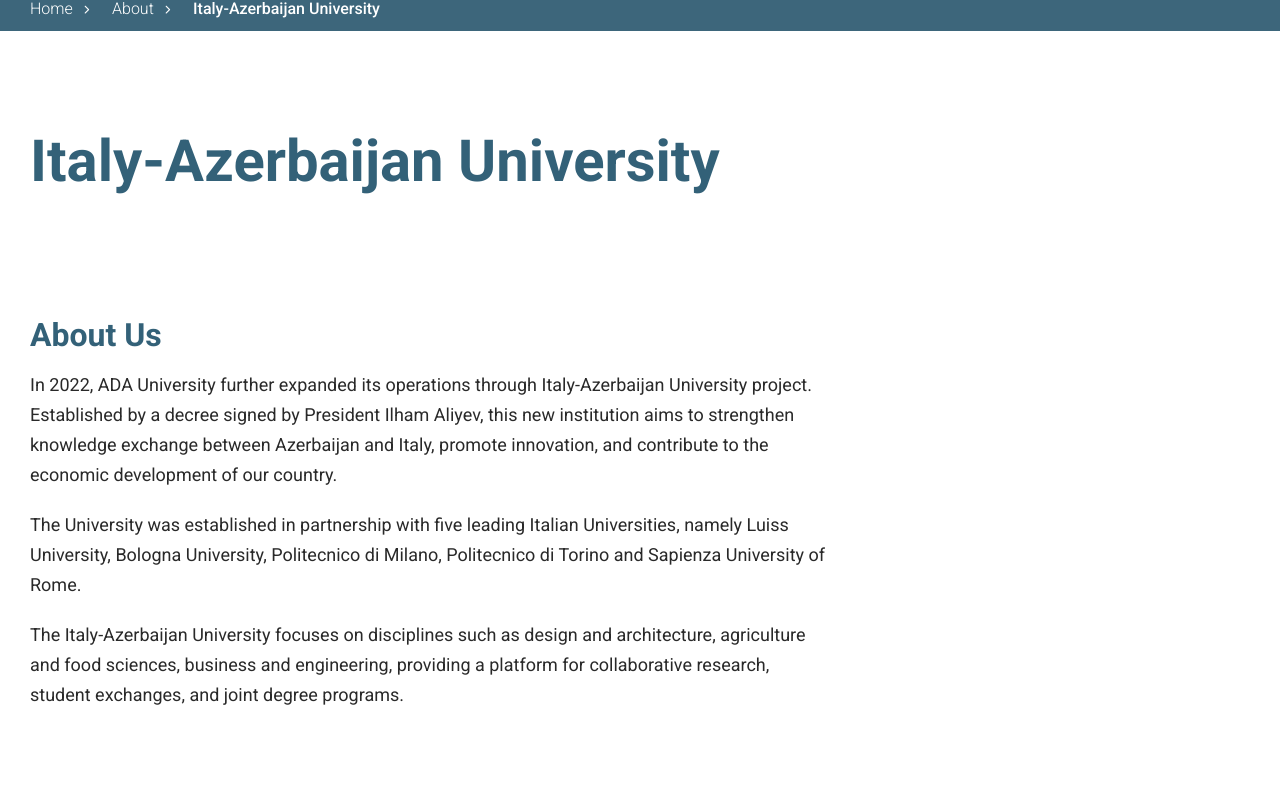
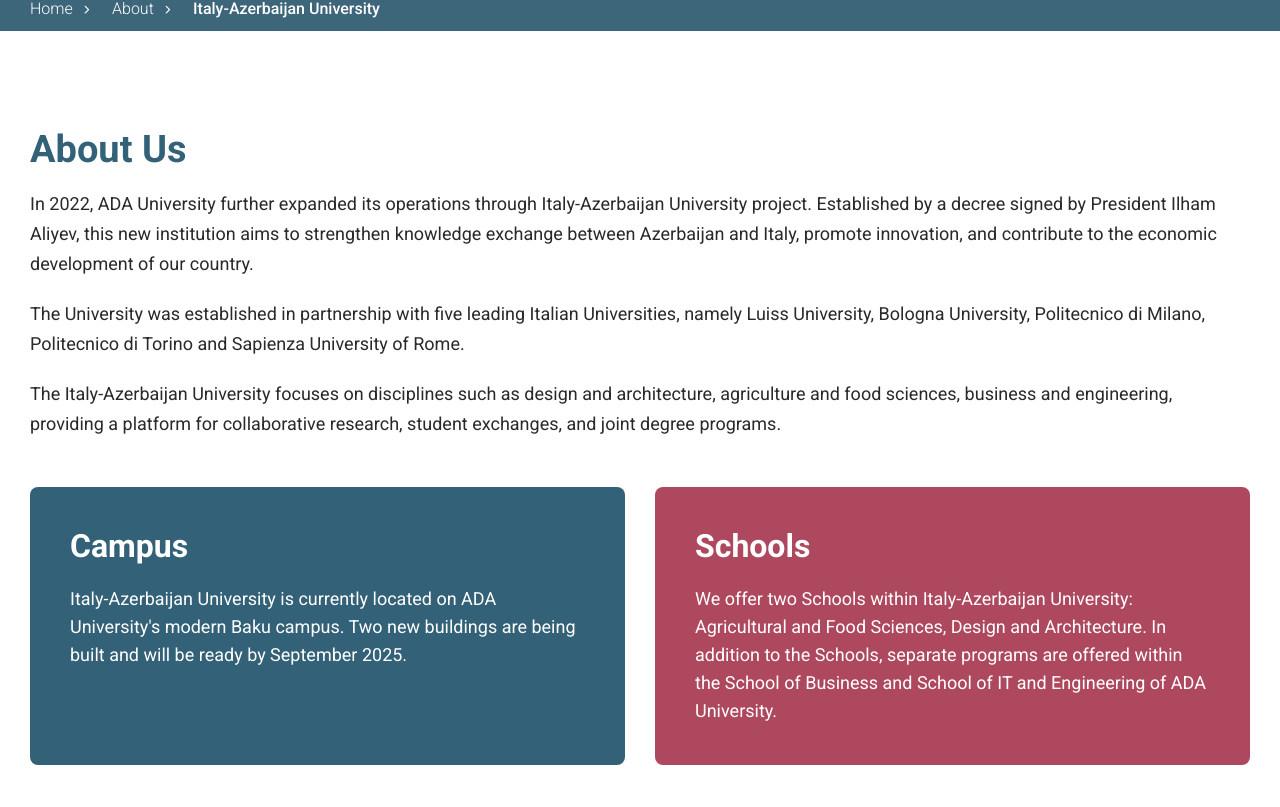
Before and after one commit to Ismayil338/ADA-Website-Clone, a React (Vite) app: page /en/about/Italy-Azerbaijan-university in a window 1280 px wide. Shown: the part 553-1360 px from the top of the page. Built offline with nearby package versions, Linux system fonts and the light colour scheme; grey boxes are pictures that could not be loaded.

Commit message:
improved design of Italy-Azerbaijan University page

```diff
--- a/src/pages/AboutItalyAzerbaijanUniversity.jsx
+++ b/src/pages/AboutItalyAzerbaijanUniversity.jsx
@@ -43,15 +43,11 @@
         breadcrumb={generateBreadcrumbs(location.pathname)}
       />
 
-      <div className="container py-5">
+      <div className="container py-5" style={{ paddingTop: 0, paddingBottom: 0 }}>
         <div className="row">
-          <div className="col-lg-8">
-            <h1 className="page-title mb-4" style={{ color: '#336178' }}>
-              Italy-Azerbaijan University
-            </h1>
-
-            <section className="mb-5">
-              <h2 className="mb-3" style={{ color: '#336178', fontSize: '32px' }}>
+          <div className="col-lg-12">
+            <section className="mb-5" style={{ paddingTop: 0, paddingBottom: 0 }}>
+              <h2 className="mb-3" style={{ color: '#336178', fontSize: '38px' }}>
                 About Us
               </h2>
               <p style={{ fontSize: '18px', lineHeight: '30px', color: '#292929', marginBottom: '20px' }}>
@@ -65,7 +61,7 @@
               </p>
             </section>
 
-            <section className="mb-5">
+            <section className="mb-5" style={{ paddingTop: 0, paddingBottom: 0 }}>
               <div className="row">
                 <div className="col-md-6 mb-4">
                   <div style={{
```
